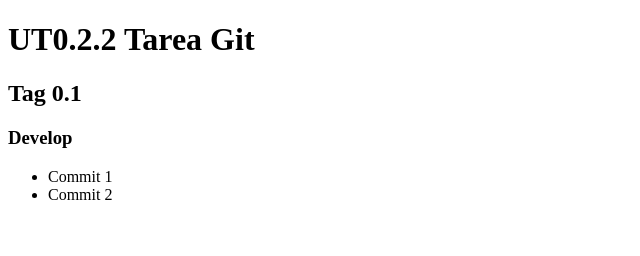
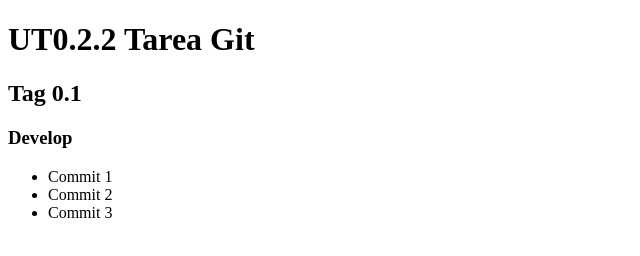
Before and after one commit to kaerulus/Tarea-Git, a plain HTML site: page index.html in a window 1280 px wide. Shown: the full height of the page, 0-640 px from the left. Drawn offline with Linux system fonts and the light colour scheme.

Commit message:
Develop commit 3

```diff
--- a/index.html
+++ b/index.html
@@ -16,6 +16,7 @@
     <ul>
         <li>Commit 1</li>
         <li>Commit 2</li>
+        <li>Commit 3</li>
     </ul>
 </body>
 
```
